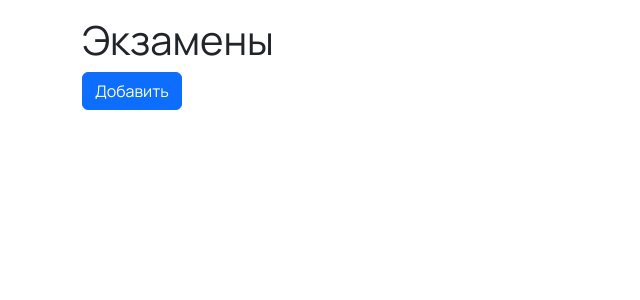
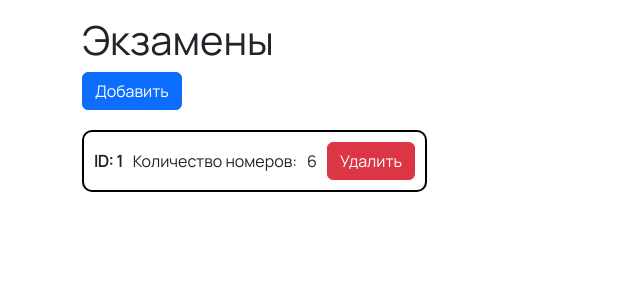
Before and after one commit to ramz1t/EGE_check, a FastAPI app: page /manage/exams in a window 1280 px wide. Shown: the part 90-390 px from the top of the page, without its empty margins (0-640 px from the left). Run offline with FastAPI, Linux system fonts and the light colour scheme; tables that the repository leaves empty hold one stand-in row (values such as "Sample post"); parts of the project's set-up code (start-up, migrations or seed data) failed here and were passed over.

Commit message:
exams page + delete

```diff
--- a/db.py
+++ b/db.py
@@ -54,6 +54,10 @@ class Exam(Base):
                 raise FileNotFoundError
 
 
+    def get_all(self):
+        with Sessions() as sess:
+            return sess.query(Exam).all()
+
 class Variant(Base):
 
     class ApiModel(BaseModel):
--- a/server.py
+++ b/server.py
@@ -49,7 +49,8 @@ def manage_page(request: Request):
 
 @app.get('/manage/exams')
 def manage_exams(request: Request):
-    return templates.TemplateResponse('manage-exams.html', {'request': request})
+    exams = exam.get_all()
+    return templates.TemplateResponse('manage-exams.html', {'request': request, 'exams': exams})
 
 
 @app.get('/manage/exams/add')
--- a/site/static/script.js
+++ b/site/static/script.js
@@ -120,3 +120,19 @@ const saveExam = async () => {
         alert('error')
     }
 }
+
+const deleteExam = async (examId) => {
+    try {
+        const res = await fetch(`http://127.0.0.1:5000/delete-exam?exam_id=${parseInt(examId)}`, {
+            method: 'POST',
+            headers: {
+                'accept': 'application/json',
+                'content-type': 'application/x-www-form-urlencoded'
+            }
+        });
+        const data = await res.json()
+        alert(data.message)
+    } catch (e) {
+        alert('error')
+    }
+}
--- a/site/static/style.css
+++ b/site/static/style.css
@@ -82,3 +82,22 @@ nav {
     align-items: center;
     gap: 10px;
 }
+
+.exam-item {
+    padding: 10px;
+    border: 2px solid black;
+    border-radius: 10px;
+    width: fit-content;
+}
+
+.exam-item p {
+    margin: 0;
+}
+
+.exams-container {
+    display: flex;
+    flex-direction: row;
+    flex-wrap: wrap;
+    gap: 1.25rem;
+    margin-top: 20px;
+}
--- a/site/templates/manage-exams.html
+++ b/site/templates/manage-exams.html
@@ -20,6 +20,17 @@
         </nav>
         <h1 class="display-6">Экзамены</h1>
         <a class="btn btn-primary" href="/manage/exams/add" role="button">Добавить</a>
+        <br>
+        <div class="exams-container">
+            {% for exam in exams %}
+            <div class="flex flex-row center exam-item">
+                <p><b>ID: {{exam.exam_id}}</b></p>
+                <p>Количество номеров:</p>
+                <p>{{exam.scores | length }}</p>
+                <button onclick="deleteExam('{{exam.exam_id}}')" type="button" class="btn btn-danger">Удалить</button>
+            </div>
+            {% endfor %}
+        </div>
     </div>
 </body>
 
```
